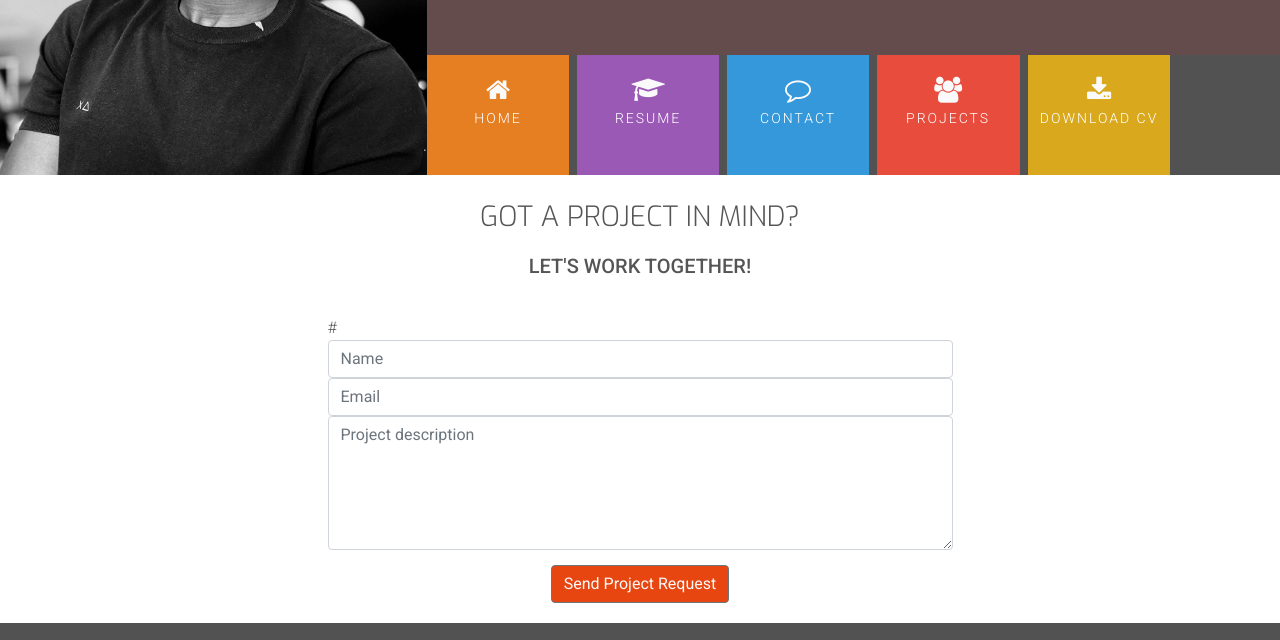
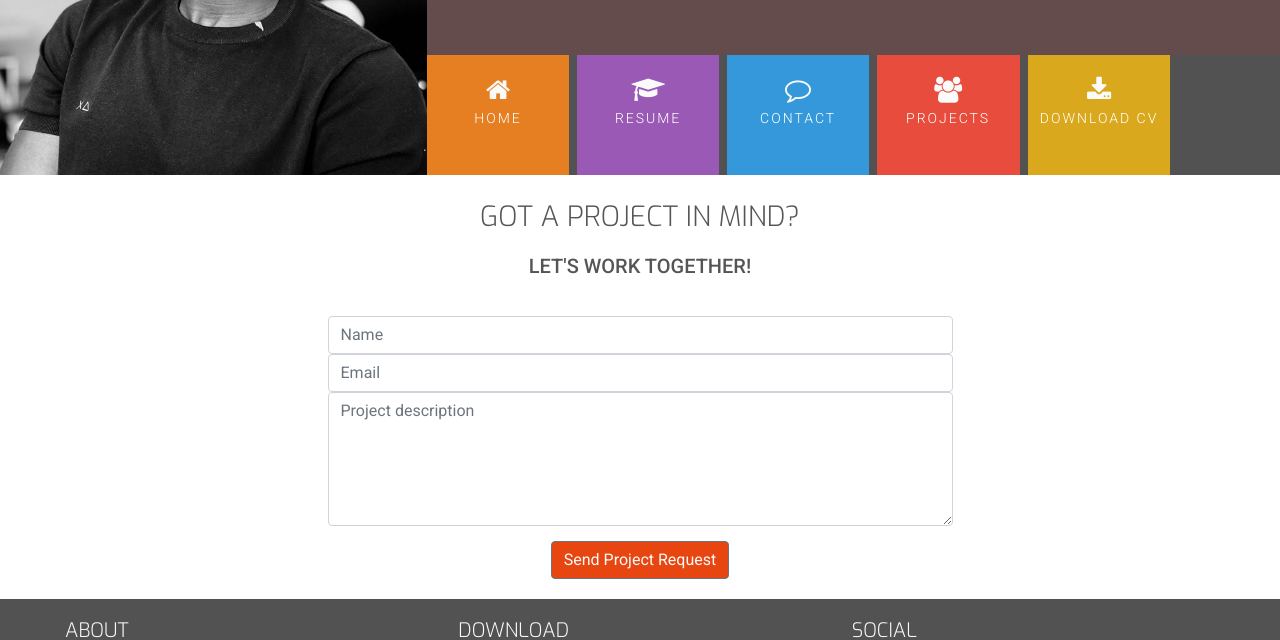
Before and after one commit to Code-m1ner/portfolio, a plain HTML site: page contact.html in a window 1280 px wide. Shown: the part 240-880 px from the top of the page. Drawn offline with nearby package versions, Linux system fonts and the light colour scheme.

Commit message:
Update contact.html

```diff
--- a/contact.html
+++ b/contact.html
@@ -53,9 +53,7 @@
                 <h5 class="uppercase text-center">Let's work together!</h5>
 
                 <div class="center-form">
-                    #<form>
                         <form action="https://formspree.io/rashj40@gmail.com" method="post">
-
                         <input type="text" name="name" id="fullname" class="form-control" placeholder="Name" required />
                         <input type="email" name="email" id="emailaddress" class="form-control" placeholder="Email" required />
                         <textarea rows="5" name="projectsummary" id="projectsummary" class="form-control" placeholder="Project description" required></textarea>
```
